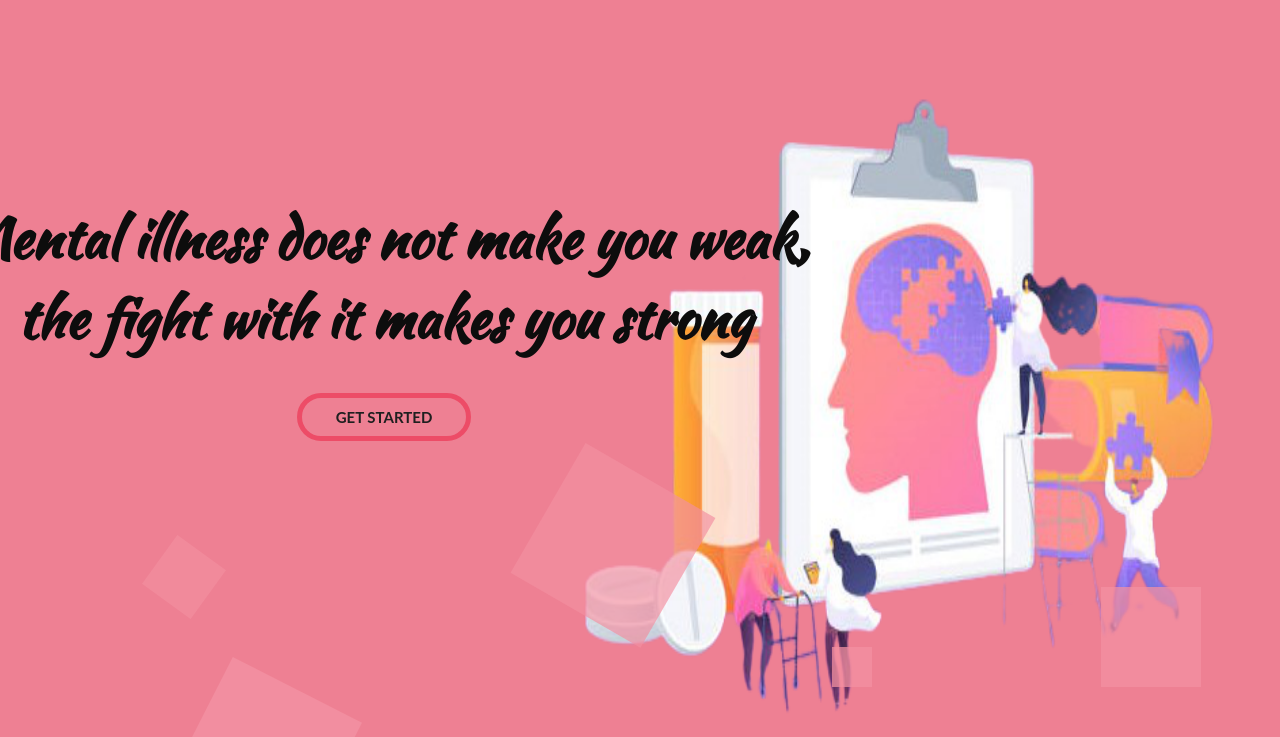
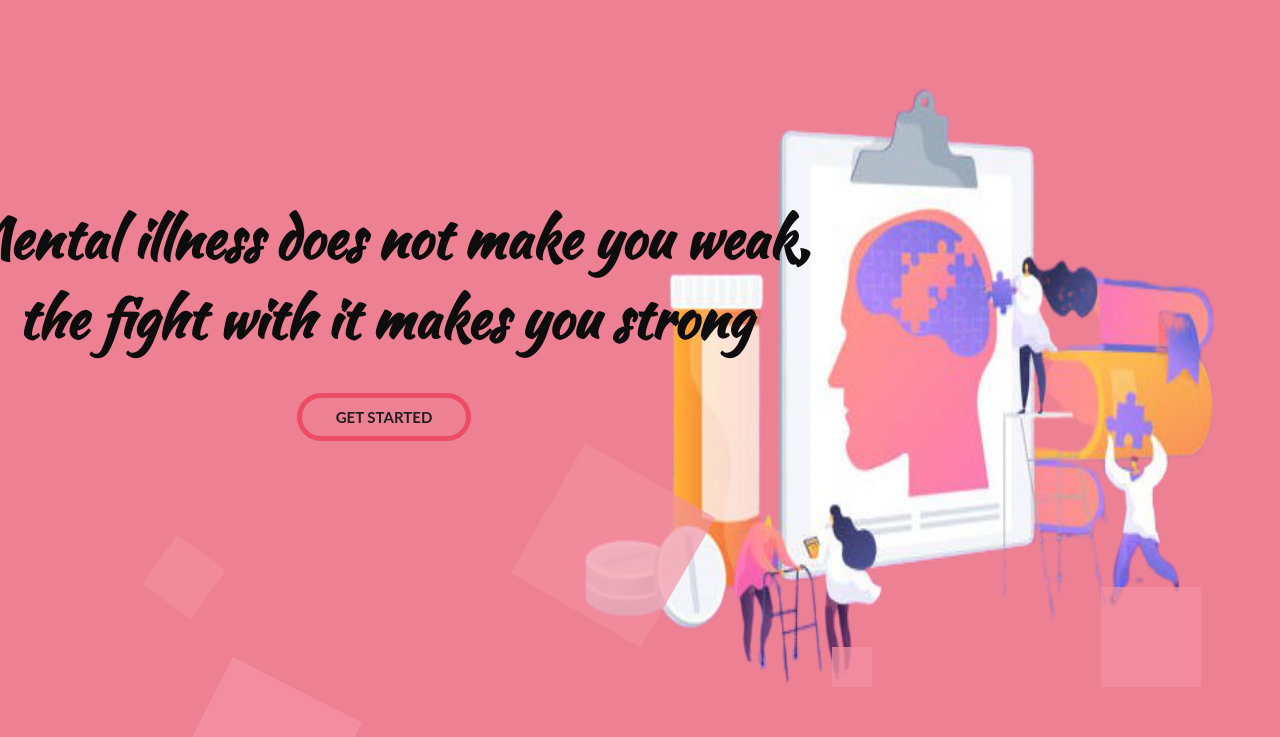
Before and after one commit to deepssherly/Epiphany, a plain HTML site: page index.html in a window 1280 px wide. Shown: the part 63-800 px from the top of the page. Drawn offline with Linux system fonts and the light colour scheme.

Commit message:
Update style.css

```diff
--- a/css/style.css
+++ b/css/style.css
@@ -15,13 +15,13 @@
 
 .image {
     float: right;
-    margin-top: 80px;
+    margin-top: 70px;
     margin-right: 50px;
 }
 
 .image img {
     width: 680px;
-    height: 650px;
+    height: 630px;
 }
 
 nav {
```
